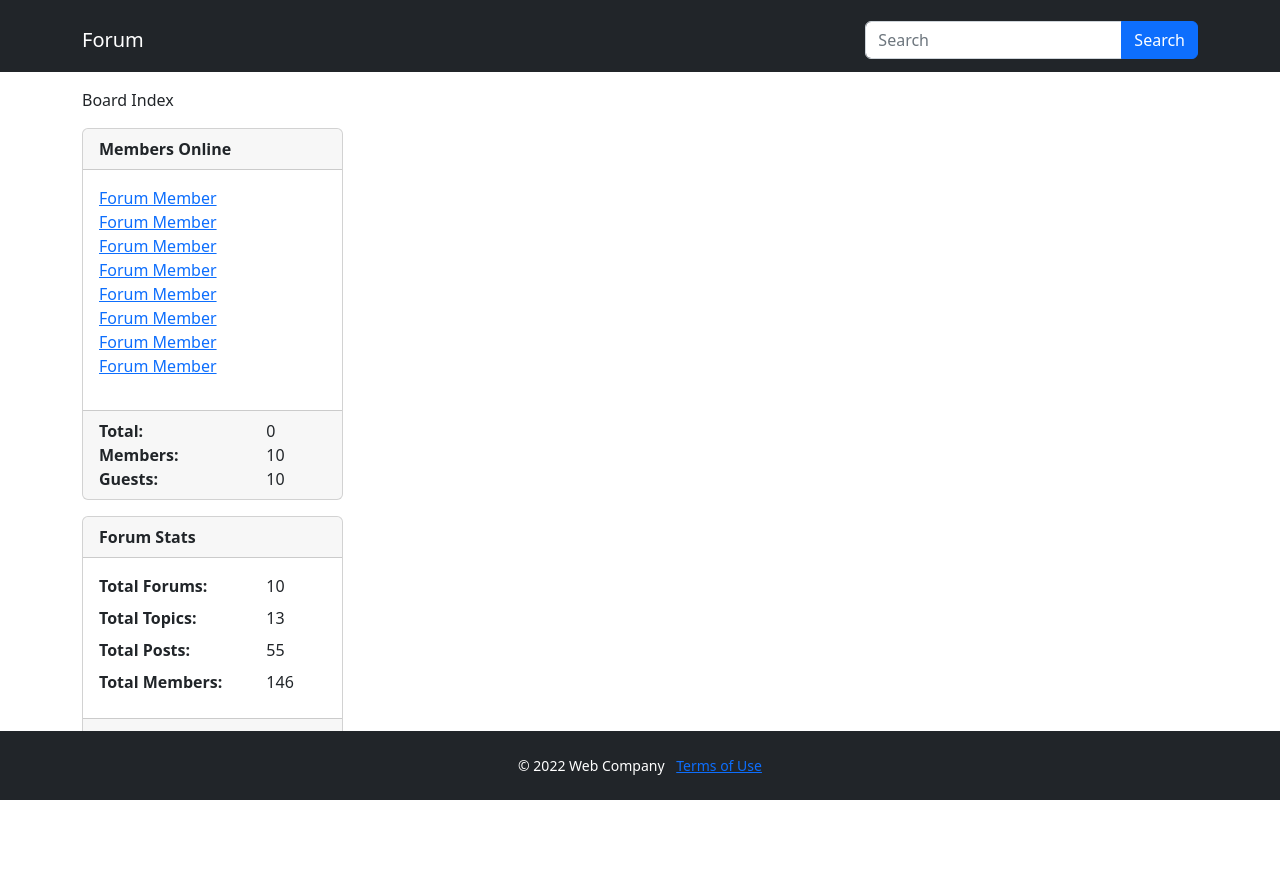
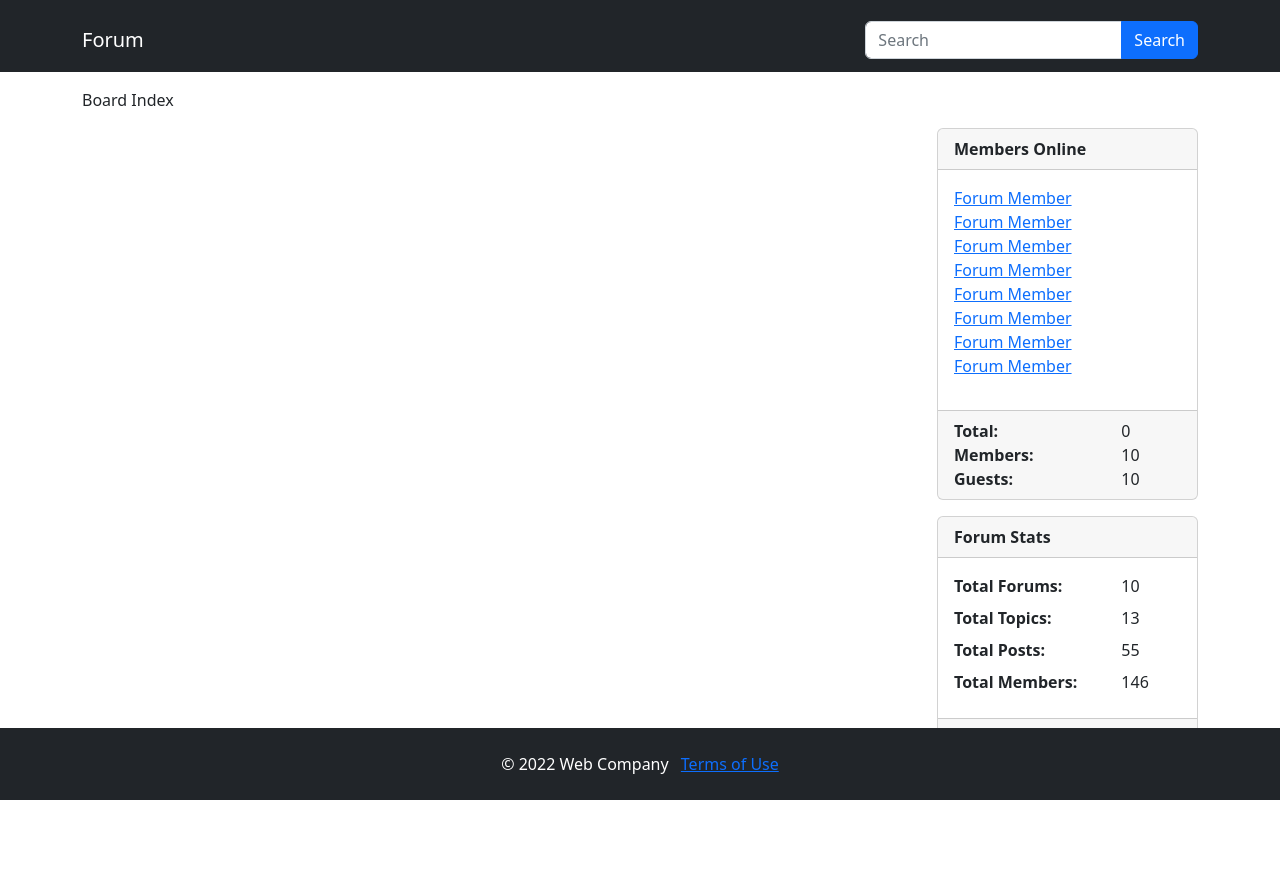
Before and after one commit to colinshin/DjangoForums, a Django app: page / in a window 1280 px wide. After the commit the page ends 800 px from the top, so only its background shows below. Run offline with Django 4.2, Linux system fonts and the light colour scheme; data that the repository does not hold is empty; some libraries are stand-ins or nearby versions.

Commit message:
Fixed footer issues, broke out breadcrumbs into a block that can be overridden

```diff
--- a/app/base_templates/base.html
+++ b/app/base_templates/base.html
@@ -1,6 +1,6 @@
 {% load static %}
 <!DOCTYPE html>
-<html>
+<html class="h-100">
 	<head>
 		<meta charset="utf-8">
 		<meta name="viewportt" content="width=device-width, initial-scale=1">
@@ -14,16 +14,17 @@
 			.last-post-col {
 				min-width: 12em;
 			}
-
-			footer {
-				position: sticky;;
+			.footer {
+				position: absolute;
 				bottom: 0;
 				width: 100%;
+				# height: 60px;
+				# line-height: 60px;
 			}
 		</style>
 		{% block page_styles %}{% endblock %}
 	</head>
-	<body>
+	<body class="h-100">
 		<nav class="navbar navbar-dark bg-dark navbar-expand-sm">
 			<div class="container">
 				<h1><a href="#0" class="navbar-brand">Forum</a></h1>
@@ -41,14 +42,16 @@
 			</div>
 		</nav>
 		<div class="container my-3">
+			{% block breadcrumbs %}
 			<ol class="breadcrumb">
 				<li class="breadcrum-item active" aria-current="page">Board Index</li>
 			</ol>
+			{% endblock %}
 
 			{% block content %}{% endblock %}
 		</div>
 
-		<footer class="small bg-dark text-white">
+		<footer class="bg-dark text-white mt-auto footer">
 			<div class="container py-4">
 				<ul class="list-inline mb-0 text-center">
 					<li class="list-inline-item">&copy; 2022 Web Company</li>
--- a/app/forum/templates/forum/fragments/forum_panel.html
+++ b/app/forum/templates/forum/fragments/forum_panel.html
@@ -1,4 +1,3 @@
-<div class="col-12 col-xl-9">
 <h2 class="h4 bg-info mb-0 p-4 rounded-top">
 	<a href="{% url 'forum-category-detail' forum_cat.id %}" class="text-white text-decoration-none text-uppercase">{{forum_cat.name}}</a>
 </h2>
@@ -35,4 +34,3 @@
 		</tbody>
 	</table>
 </div>
-</div>
--- a/app/forum/templates/forum/index.html
+++ b/app/forum/templates/forum/index.html
@@ -2,10 +2,11 @@
 
 {% block content %}
 <div class="row">
-
+	<div class="col-12 col-xl-9">
 	{% for forum_cat in forum_cat_list %}
 	{% include 'forum/fragments/forum_panel.html' %}
 	{% endfor %}
+	</div>
 
 	<div class="col-12 col-xl-3">
 		<aside>
```
Also changed, not shown: app/forum/templates/forum/forum-category-detail.html (+13 -1 lines). Lines whose indentation alone changed are shown as unchanged.
